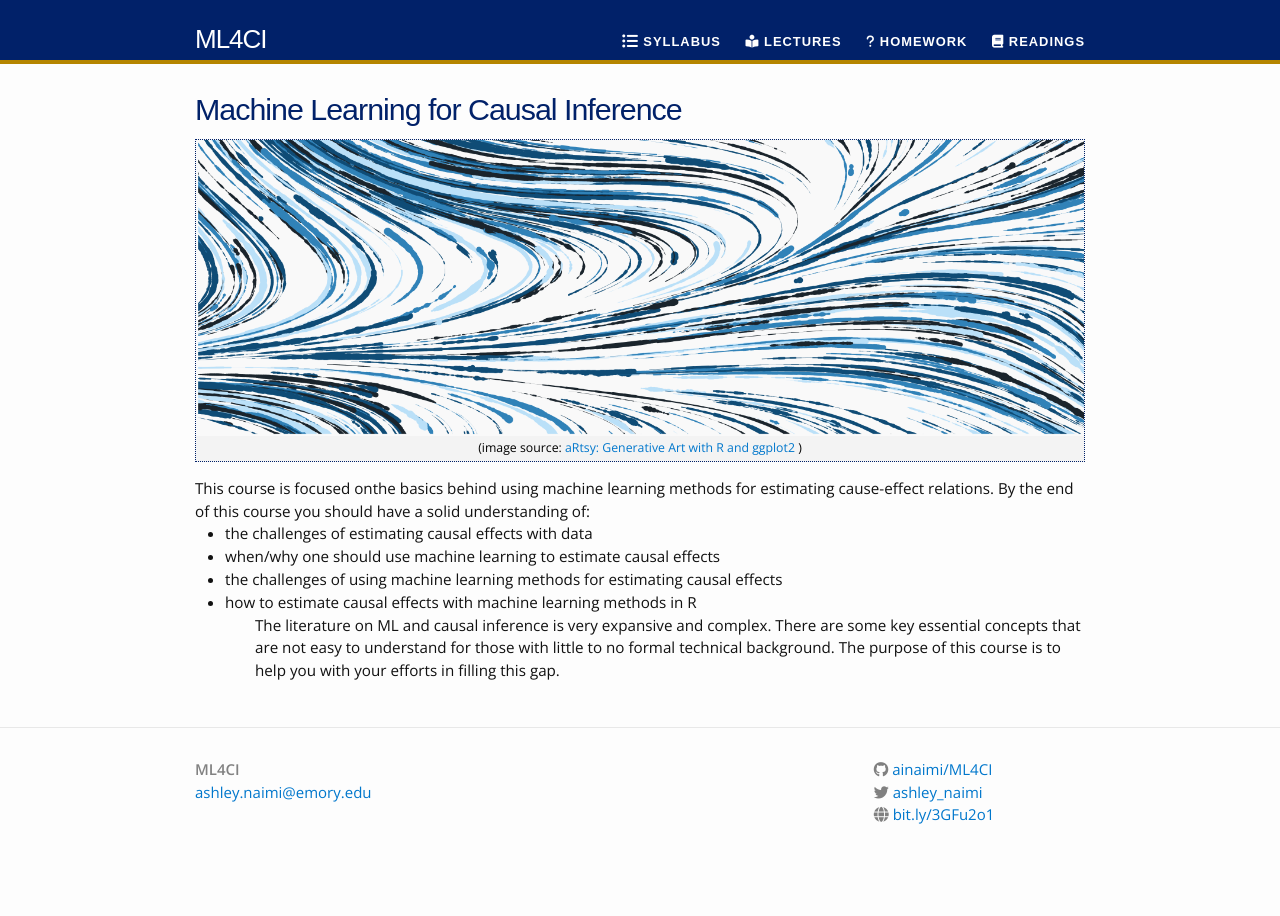
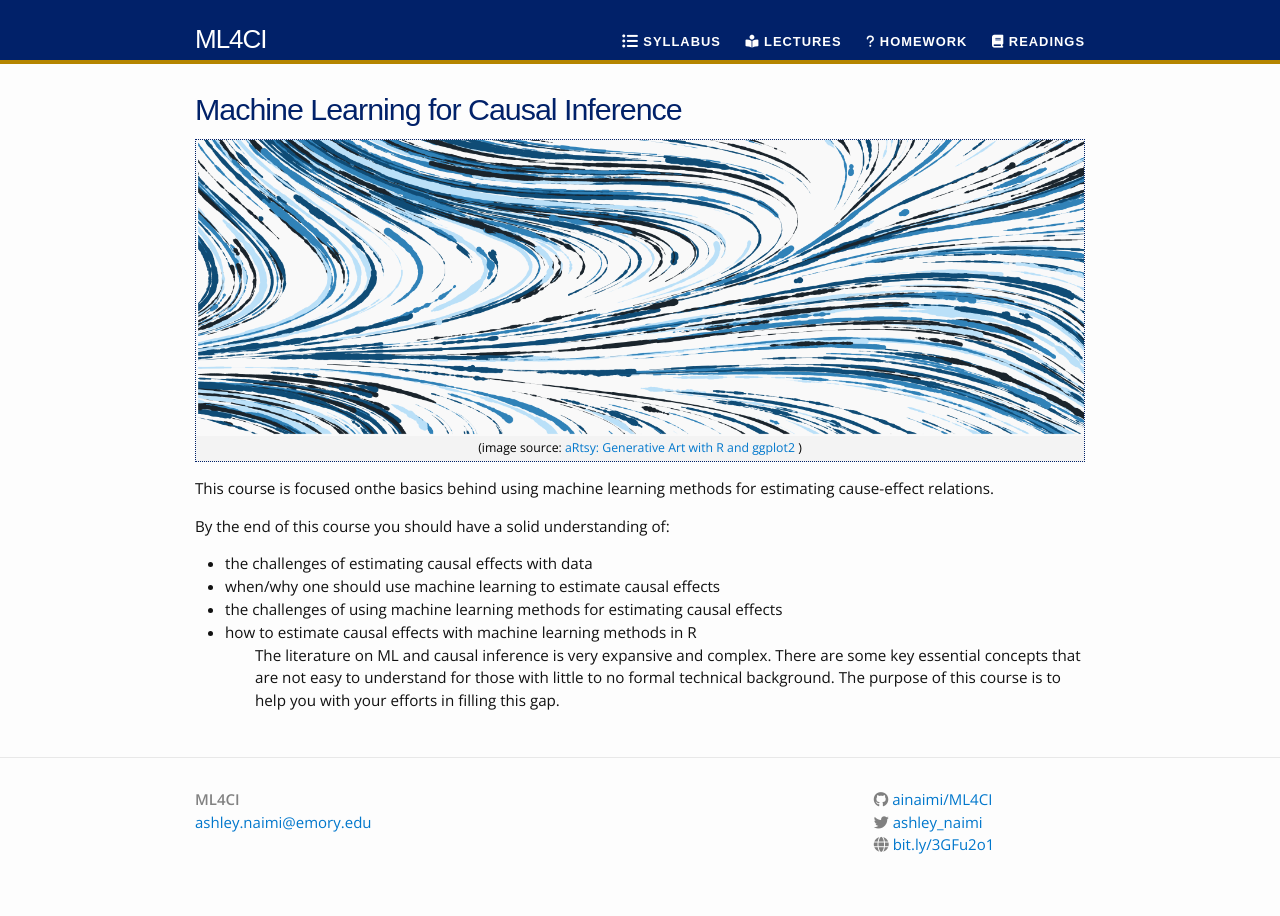
Before and after one commit to ainaimi/ML4CI, a Jekyll site: the page built from index.html, in a window 1280 px wide. Built offline with Jekyll 4.4.1, drawn with Linux system fonts in a browser that asks for light colours; nearby versions of some CDN libraries.

Commit message:
updated html on landing page.

```diff
--- a/_config.yml
+++ b/_config.yml
@@ -2,9 +2,9 @@
 title: ML4CI
 subtitle: Machine Learning for Causal Inference
 description: |
-    This course is focused onthe basics behind using machine learning methods for estimating cause-effect relations.
+    <p>This course is focused onthe basics behind using machine learning methods for estimating cause-effect relations.</p>
 
-    By the end of this course you should have a solid understanding of:
+    <p>By the end of this course you should have a solid understanding of:</p>
 
     <ul>
         <li>the challenges of estimating causal effects with data</li>
@@ -13,7 +13,7 @@ description: |
         <li>how to estimate causal effects with machine learning methods in R</li>
     <ul>
 
-    The literature on ML and causal inference is very expansive and complex. There are some key essential concepts that are not easy to understand for those with little to no formal technical background. The purpose of this course is to help you with your efforts in filling this gap.
+    <p>The literature on ML and causal inference is very expansive and complex. There are some key essential concepts that are not easy to understand for those with little to no formal technical background. The purpose of this course is to help you with your efforts in filling this gap.</p>
 baseurl: "/ML4CI" # the github directory
 url: "https://ainaimi.github.io/" # the base hostname & protocol for your site
 
```
